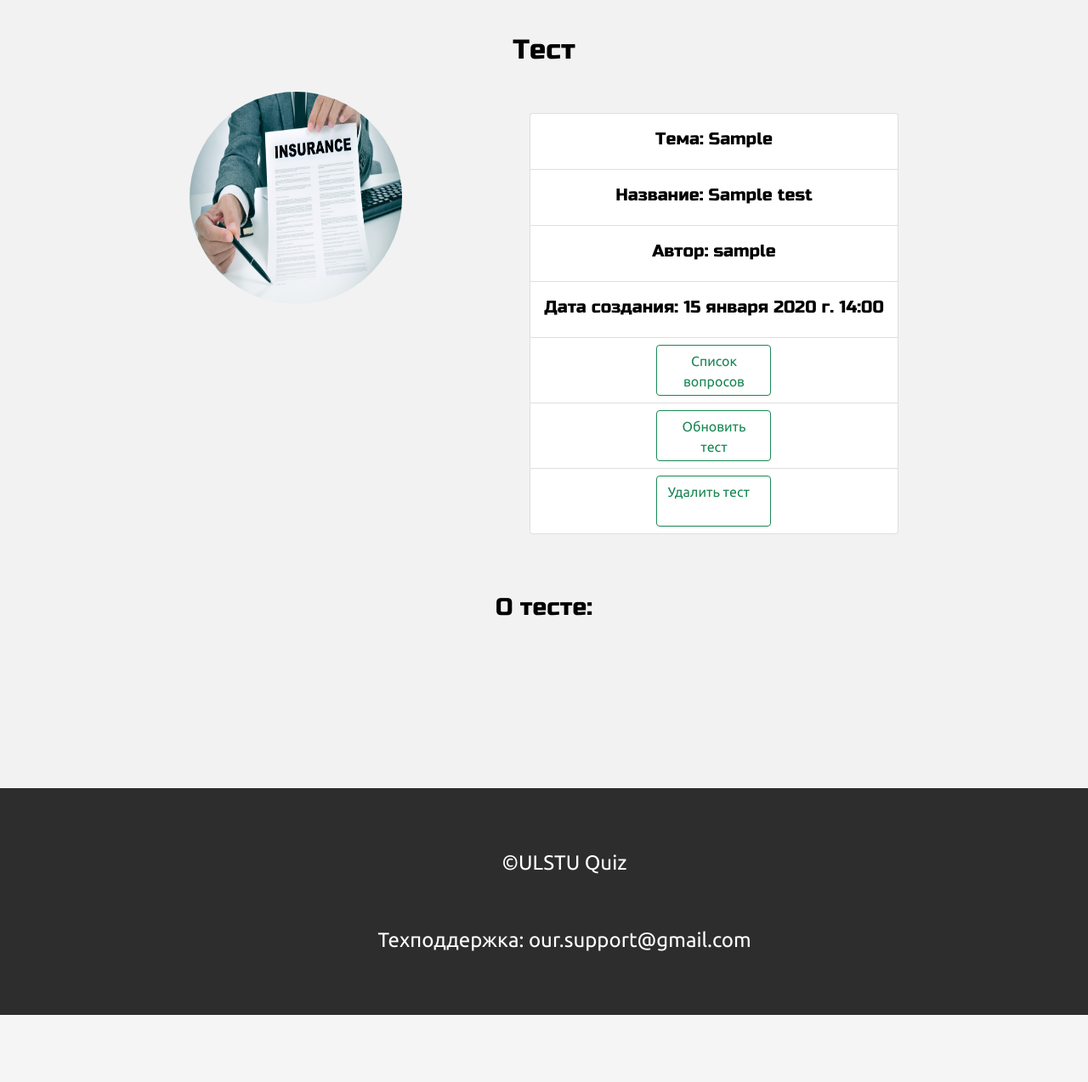
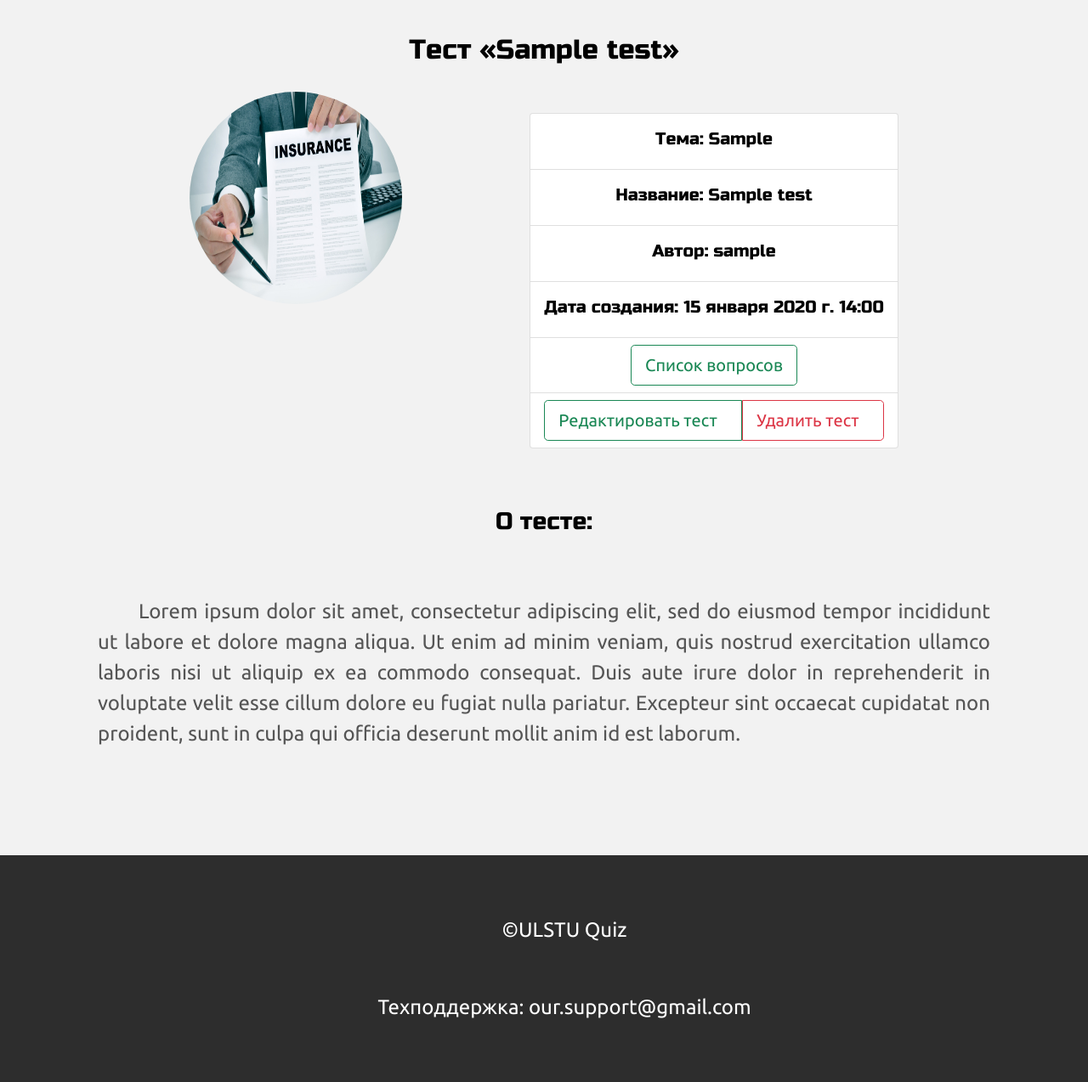
Before and after one commit to thebadfordota/ulstu-quiz, a Django app: page /test/1/about/ in a window 1280 px wide. Shown: the part 72-1346 px from the top of the page at 85% size. Before the commit the page ends 1267 px from the top, so only its background shows below. Run offline with Django 4.2, Linux system fonts and the light colour scheme; tables that the repository leaves empty hold one stand-in row (values such as "Sample post"); some libraries are stand-ins or nearby versions.

Commit message:
buttons style + style "about test"

```diff
--- a/server/accounts/views.py
+++ b/server/accounts/views.py
@@ -27,7 +27,7 @@ class ProfileListView(ListView):
         return context
 
     def get_queryset(self):
-        return AdvancedUser.objects.filter(id=self.request.user.id)
+        return AdvancedUser.objects.filter(id=self.request.user.id).first()
 
 
 class LoginView(View):
--- a/server/main/templates/main/question-list.html
+++ b/server/main/templates/main/question-list.html
@@ -7,7 +7,7 @@
     <thead>
     <tr>
         <th scope="col">Информация о вопросе</th>
-        <th scope="col">
+        <th scope="col" colspan="2">
             <button type="button" class="btn btn-outline-primary"
                     onclick="window.location.href='{% url 'main:create_quest' test_id=test_id %}'">
                 Добавить вопрос
--- a/server/main/templates/main/test-info.html
+++ b/server/main/templates/main/test-info.html
@@ -2,7 +2,7 @@
 {% load static %}
 {% block title %} {{ title }} {% endblock %}
 {% block content %}
-<h2>{{ heading }}</h2>
+<h2>{{ heading }} «{{ test_info.name }}»</h2>
 <div class="main_center">
     <div class="about_left" style="margin: auto; margin-top: 0; margin-right: 150px; ">
         <img src='{% static "main/images/insurance-default-image.jpg" %}'
@@ -34,22 +34,20 @@
                 </div>
                 <div class="list-group-item list-group-item-action" aria-current="true">
                     <div class="d-flex w-100 justify-content-between">
-                        <button type="button" class="btn btn-outline-success justify-content-between d-flex" style="width: 135px; height: 60px;
+                        <button type="button" class="btn btn-outline-success justify-content-between d-flex btn-lg" style="
 margin-top: 20px; margin: 0 auto;" onclick="window.location.href='{% url 'main:quest_list' test_id=test_info.pk %}'">
                             Список вопросов
                         </button>
                     </div>
                 </div>
                 <div class="list-group-item list-group-item-action" aria-current="true">
-                    <button type="button" class="btn btn-outline-success justify-content-between d-flex" style="width: 135px; height: 60px;
-margin-top: 20px; margin: 0 auto;" onclick="window.location.href='{% url 'main:update_test' pk=test_info.pk %}'">
-                            Обновить тест
+                    <div class="btn-group btn-group-lg col-12 mx-auto" role="group" aria-label="buttons">
+                        <button type="button" class="btn btn-outline-success justify-content-between d-flex" style="
+margin-top: 20px; margin: 0 auto; text-align: center" onclick="window.location.href='{% url 'main:update_test' pk=test_info.pk %}'">
+                            Редактировать тест
                         </button>
-                </div>
-                <div class="list-group-item list-group-item-action" aria-current="true">
-                    <div class="d-flex w-100 justify-content-between">
-                        <button type="button" class="btn btn-outline-success justify-content-between d-flex" style="width: 135px; height: 60px;
-margin-top: 20px; margin: 0 auto;" onclick="window.location.href='{% url 'main:delete_test' pk=test_info.pk %}'">
+                        <button type="button" class="btn btn-outline-danger justify-content-between d-flex" style="
+margin-top: 20px; margin: 0 auto; text-align: center" onclick="window.location.href='{% url 'main:delete_test' pk=test_info.pk %}'">
                             Удалить тест
                         </button>
                     </div>
@@ -61,5 +59,5 @@ margin-top: 20px; margin: 0 auto;" onclick="window.location.href='{% url 'main:d
 </div>
 
 <h3>О тесте:</h3>
-<p style="text-align: center;"></p>
+<p style="text-align: justify; text-align-last: left; text-indent: 2em">Lorem ipsum dolor sit amet, consectetur adipiscing elit, sed do eiusmod tempor incididunt ut labore et dolore magna aliqua. Ut enim ad minim veniam, quis nostrud exercitation ullamco laboris nisi ut aliquip ex ea commodo consequat. Duis aute irure dolor in reprehenderit in voluptate velit esse cillum dolore eu fugiat nulla pariatur. Excepteur sint occaecat cupidatat non proident, sunt in culpa qui officia deserunt mollit anim id est laborum.</p>
 {% endblock %}
```
